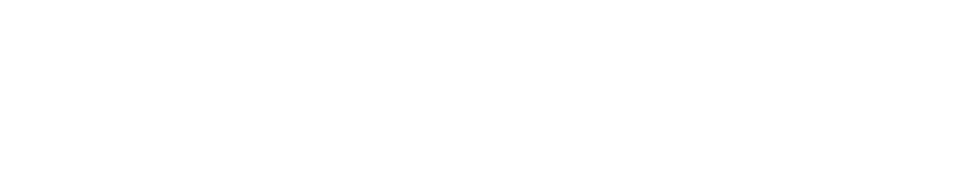
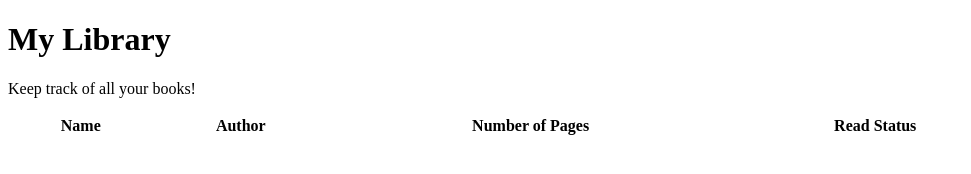
Before and after one commit to chriskorsak/library, a plain HTML site: page index.html in a window 1280 px wide. Shown: the whole page, without its empty margins (0-971 px from the left). Drawn offline with Linux system fonts and the light colour scheme.

Commit message:
add html table to hold all book object info. add basic css styling for table.

```diff
--- a/index.html
+++ b/index.html
@@ -5,8 +5,30 @@
   <meta http-equiv="X-UA-Compatible" content="IE=edge">
   <meta name="viewport" content="width=device-width, initial-scale=1.0">
   <title>Library</title>
+  <link rel="stylesheet" href="styles.css">
 </head>
 <body>
+  <header>
+    <h1>My Library</h1>
+    <p>Keep track of all your books!</p>
+  </header>
+  <main>
+    <table>
+      <thead>
+        <tr>
+          <th>Name</th>
+          <th>Author</th>
+          <th>Number of Pages</th>
+          <th>Read Status</th>
+        </tr>
+      </thead>
+      <tbody id='bookList'>
+        <!-- this is where the book info goes -->
+      </tbody>
+    </table>
+  </main>
+
+
   <script src="scripts.js"></script>
 </body>
 </html>
--- a/styles.css
+++ b/styles.css
@@ -0,0 +1,3 @@
+table {
+  width: 80%;
+}
```
